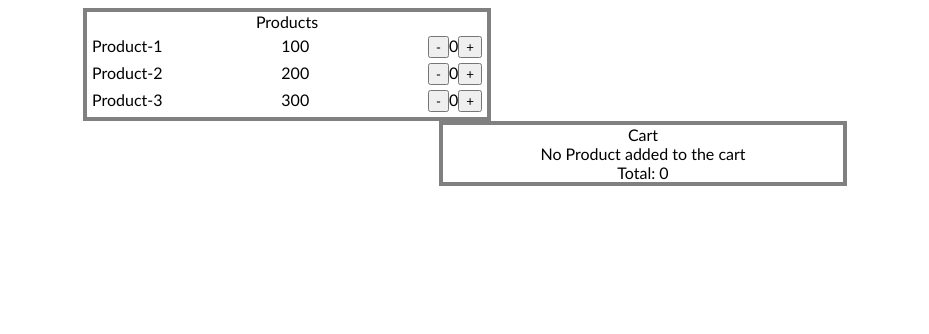
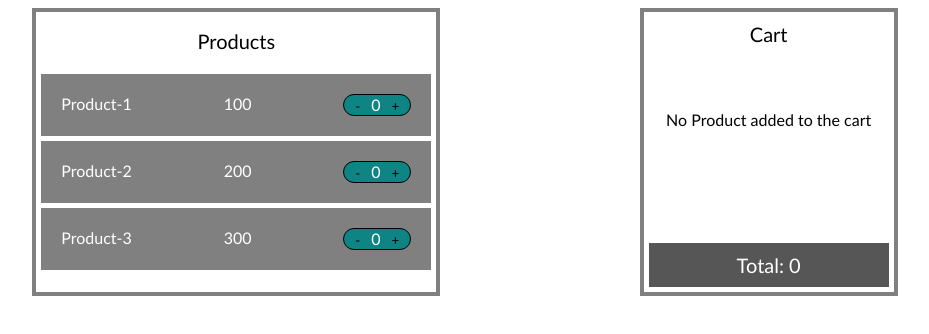
Before and after one commit to mechalr8/product-cart, a React (Create React App) app: page / in a window 1280 px wide. Shown: the top 334 px of the page, without its empty margins (175-1104 px from the left). Built offline with nearby package versions, Linux system fonts and the light colour scheme.

Commit message:
css applied

```diff
--- a/src/App.css
+++ b/src/App.css
@@ -3,16 +3,29 @@
 }
 
 .app {
-  justify-content: baseline;
   margin: auto;
+  display: flex;
+  flex-direction: row;
+  justify-content: space-evenly;
 }
 
 .products {
-  float: left;
   border: 4px solid grey;
   width: 400px;
   text-align: center;
-  margin-left: 250px;
+  display: flex;
+  flex-direction: column;
+  justify-content: space-evenly;
+}
+
+.cart {
+  border: 4px solid grey;
+  width: 250px;
+  text-align: center;
+  height: 280px;
+  display: flex;
+  flex-direction: column;
+  justify-content: space-between;
 }
 
 .product-card{
@@ -20,14 +33,16 @@
   flex-direction: row;
   justify-content: space-between;
   margin: 5px;
+  background-color: gray;
+  color: white;
+  padding: 20px;
 }
 
-.cart {
-  float: right;
-  border: 4px solid grey;
-  width: 400px;
-  text-align: center;
-  margin-right: 250px;
+.add-del{
+  border: none;
+  background: none;
+  cursor: pointer;
+  margin: 0px 5px;
 }
 
 .cart-card{
@@ -35,4 +50,21 @@
   flex-direction: row;
   justify-content: space-between;
   margin: 5px;
+  background-color: gray;
+  color: white;
+  padding: 15px;
 }
+
+.product-quanity{
+  border: 1px solid black;
+  border-radius: 15px;
+  background-color: rgb(15, 132, 132);
+}
+
+.total{
+  font-size: 20px;
+  background-color: rgb(86, 86, 86);
+  color: white;
+  padding: 10px;
+  margin: 5px
+}
--- a/src/App.js
+++ b/src/App.js
@@ -13,12 +13,10 @@ function App() {
   const [cart, setCart] = useState([]);
   const cartArr = [...cart];
   return (
-    <GlobalProvider>
-      <div>
-        <Products products={products} setCart={setCart} cartArr={cartArr} />
-        <Cart cart={cart} />
-      </div>
-    </GlobalProvider>
+    <div className='app'>
+      <Products products={products} setCart={setCart} cartArr={cartArr} />
+      <Cart cart={cart} />
+    </div>
   );
 }
 
--- a/src/components/Cart.js
+++ b/src/components/Cart.js
@@ -6,17 +6,23 @@ const Cart = ({cart}) => {
     var total = 0;
     return (
       <div className='cart'>
-      Cart <br/>
+        <div style={{ margin: "10px", fontSize: "20px" }}>Cart</div>
+
+        <div style={{alignContent: 'center'}}>
         {cart.length
           ? cart.map((cartProduct, id) => {
               // console.log("From Cart, cart: ", cart);
               return <CartCard cartProduct={cartProduct} key={id} />;
             })
           : "No Product added to the cart"}
+        </div>
         <div>
           {cart.forEach((cartProduct) => {
             total += cartProduct.quantity * cartProduct.price;
           })}
+        </div>
+        <div className='total'
+        >
           Total: {total}
         </div>
       </div>
--- a/src/components/CartCard.js
+++ b/src/components/CartCard.js
@@ -9,7 +9,6 @@ const CartCard = ({cartProduct}) => {
                 {cartProduct.quantity} x {cartProduct.price}
                 </div>
             </div>
-
         </>
     );
 }
--- a/src/components/ProductCard.js
+++ b/src/components/ProductCard.js
@@ -58,15 +58,19 @@ const ProductCard = ({product, setCart, cartArr}) => {
 
     return (
         <div className='product-card'>
-        <div>{product.name}</div>
-        <div>{product.price}</div>
-        <div>
-            <button onClick={removeFromCartHandler}>-</button>
+            <div className='product-card-name'>{product.name}</div>
+            <div className='product-card-price'>{product.price}</div>
+            <div className='product-quanity'>
+            <button className='add-del' onClick={removeFromCartHandler}>
+                -
+            </button>
             <span>{count}</span>
-            <button onClick={addToCartHandler}>+</button>
+            <button className='add-del' onClick={addToCartHandler}>
+                +
+            </button>
+            </div>
         </div>
-        </div>
-    )
+    );
 }
 
 export default ProductCard
--- a/src/components/Products.js
+++ b/src/components/Products.js
@@ -5,7 +5,8 @@ import ProductCard from './ProductCard'
 const Products = ({ products, setCart, cartArr }) => {
     return (
       <div className='products'>
-      Products
+        <div style={{fontSize: '20px'}}>Products</div>
+        <div>
           {products.map((product, id) => {
             return (
               <ProductCard
@@ -17,6 +18,7 @@ const Products = ({ products, setCart, cartArr }) => {
             );
           })}
         </div>
+      </div>
     );
 };
 
```
Lines whose indentation alone changed are shown as unchanged.
